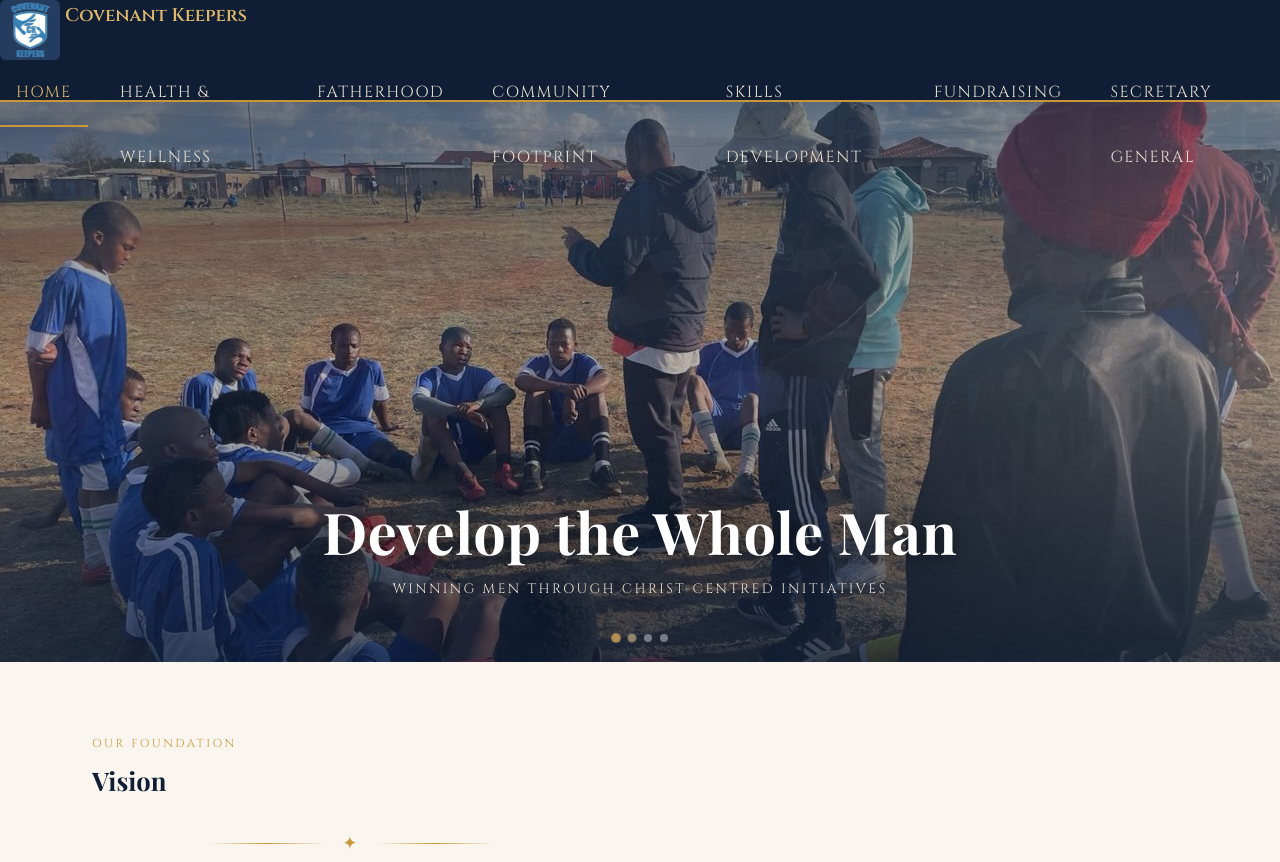
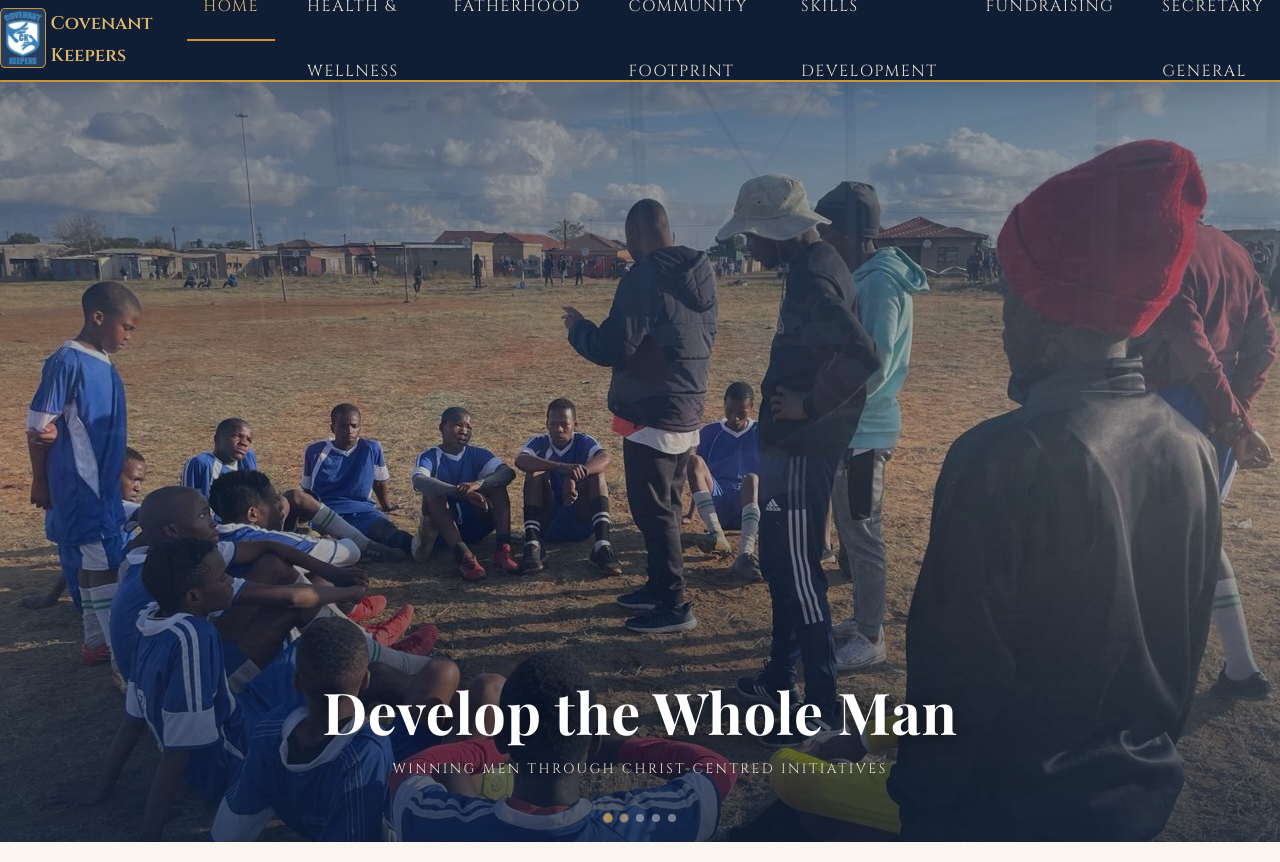
Before and after one commit to Malwande25/Covenant-Keepers-website, a plain HTML site: page index.html in a window 1280 px wide. Shown: the top 862 px of the page. Drawn offline with nearby package versions, Linux system fonts and the light colour scheme; a web font is replaced by a local one.

Commit message:
Update website: [with new images and template]

```diff
--- a/css/style.css
+++ b/css/style.css
@@ -73,10 +73,10 @@ header {
 }
 
 nav {
-  display: block; align-items: center; justify-content: space-evenly;
+  display: flex; align-items: center; justify-content: space-around;
   max-width: 100%; margin: 0 auto;
   padding: 0;
-  height: 100px;
+  height: 80px;
 }
 
 .logo {
@@ -91,7 +91,7 @@ nav {
 .logo-img {
   height: 60px; width: 60px;
   border-radius: 10%;
-  border: 0px solid var(--gold);
+  border: 1px solid var(--gold);
   object-fit: contain;
   /* Placeholder color if image missing */
   background: var(--navy-light);
@@ -131,7 +131,7 @@ nav {
    ============================================ */
 .hero-slider {
   position: relative;
-  height: 560px;
+  height: 760px;
   overflow: hidden;
   background: var(--navy);
 }
--- a/index.html
+++ b/index.html
@@ -34,6 +34,7 @@
   <img src="img/community1.jpg" class="slide" alt="Community gathering">
   <img src="img/groupphoto.jpeg" class="slide" alt="Youth sports initiative">
   <img src="img/skills3.jpg" class="slide" alt="Family day celebration">
+  <img src="img/logo.png" class="slide" alt="Develop the whole Man">
   <div class="hero-overlay">
     <h1 class="hero-tagline">
       Develop the Whole Man
```
